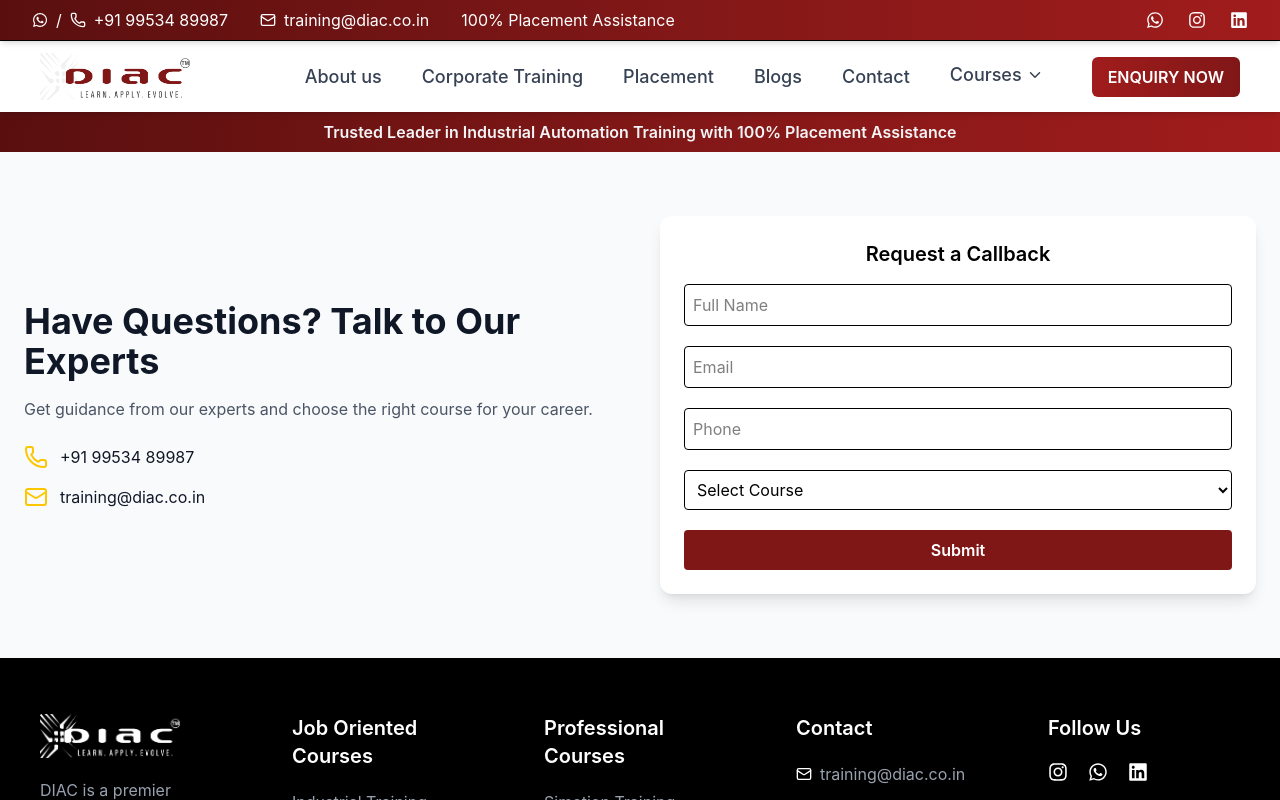
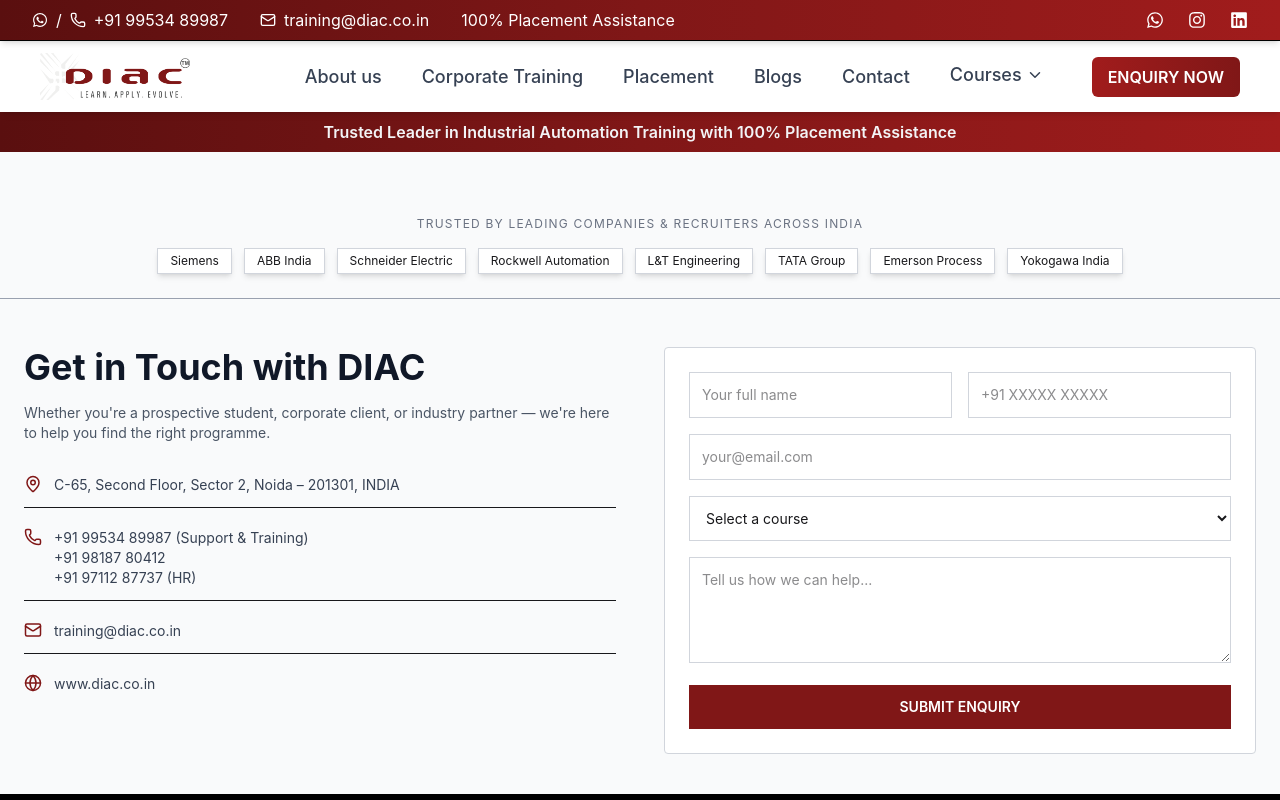
Before and after one commit to Anshika-9-tiwari/DIAC_web, a Next.js app: page /contact in a window 1280 px wide. Shown: the top 800 px of the page. Built offline with nearby package versions, Linux system fonts and the light colour scheme.

Commit message:
diac 5th commit

```diff
--- a/src/app/contact/page.tsx
+++ b/src/app/contact/page.tsx
@@ -1,87 +1,10 @@
-"use client";
-
-import { motion } from "framer-motion";
-import { Phone, Mail } from "lucide-react";
+import ContactSection from "@/components/About/ContactSection";
 
 export default function ContactCTA() {
   return (
-    <section className="py-16 bg-gray-50 text-gray-900">
-      <div className="max-w-7xl mx-auto px-6 grid lg:grid-cols-2 gap-10 items-center">
 
-        {/* Left Content */}
-        <motion.div
-          initial={{ opacity: 0, x: -40 }}
-          whileInView={{ opacity: 1, x: 0 }}
-          transition={{ duration: 0.6 }}
-          viewport={{ once: true }}
-        >
-          <h2 className="text-3xl lg:text-4xl font-bold mb-4">
-            Have Questions? Talk to Our Experts
-          </h2>
-
-          <p className="text-gray-600 mb-6">
-            Get guidance from our experts and choose the right course for your career.
-          </p>
-
-          {/* Contact Info */}
-          <div className="space-y-4">
-            <div className="flex items-center gap-3">
-              <Phone className="text-yellow-400" />
-              <span>+91 99534 89987</span>
-            </div>
-
-            <div className="flex items-center gap-3">
-              <Mail className="text-yellow-400" />
-              <span>training@diac.co.in</span>
-            </div>
-          </div>
-        </motion.div>
-
-        {/* Right Form */}
-        <motion.div
-          initial={{ opacity: 0, x: 40 }}
-          whileInView={{ opacity: 1, x: 0 }}
-          transition={{ duration: 0.6 }}
-          viewport={{ once: true }}
-          className="bg-white rounded-xl shadow-lg p-6 text-black"
-        >
-          <h3 className="text-xl font-semibold mb-4 text-center">
-            Request a Callback
-          </h3>
-
-          <form className="space-y-5">
-              <input
-                type="text"
-                placeholder="Full Name"
-                className="w-full border p-2 rounded"
-              />
-
-              <input
-                type="email"
-                placeholder="Email"
-                className="w-full border p-2 rounded"
-              />
-
-              <input
-                type="tel"
-                placeholder="Phone"
-                className="w-full border p-2 rounded"
-              />
-
-              <select className="w-full border p-2 rounded">
-                <option>Select Course</option>
-                <option>Industrial Training</option>
-                <option>PLC Training</option>
-                <option>SCADA Training</option>
-              </select>
-
-              <button className="w-full bg-[#801717] text-white py-2 rounded font-semibold">
-                Submit
-              </button>
-            </form>
-        </motion.div>
-
-      </div>
-    </section>
+    <main>
+      <ContactSection/>
+    </main>
   );
 }
--- a/src/components/Footer/footer.tsx
+++ b/src/components/Footer/footer.tsx
@@ -117,9 +117,11 @@
             </a>
           </div>
 
-          <button className="px-5 py-2 bg-red-900 text-white rounded font-semibold hover:bg-white hover:text-black transition uppercase">
+          <a href="/contact">
+           <button className="px-5 py-2 bg-red-900 text-white rounded font-semibold hover:bg-white hover:text-black transition uppercase">
             Free Demo
           </button>
+          </a>
         </div>
       </div>
 
```
